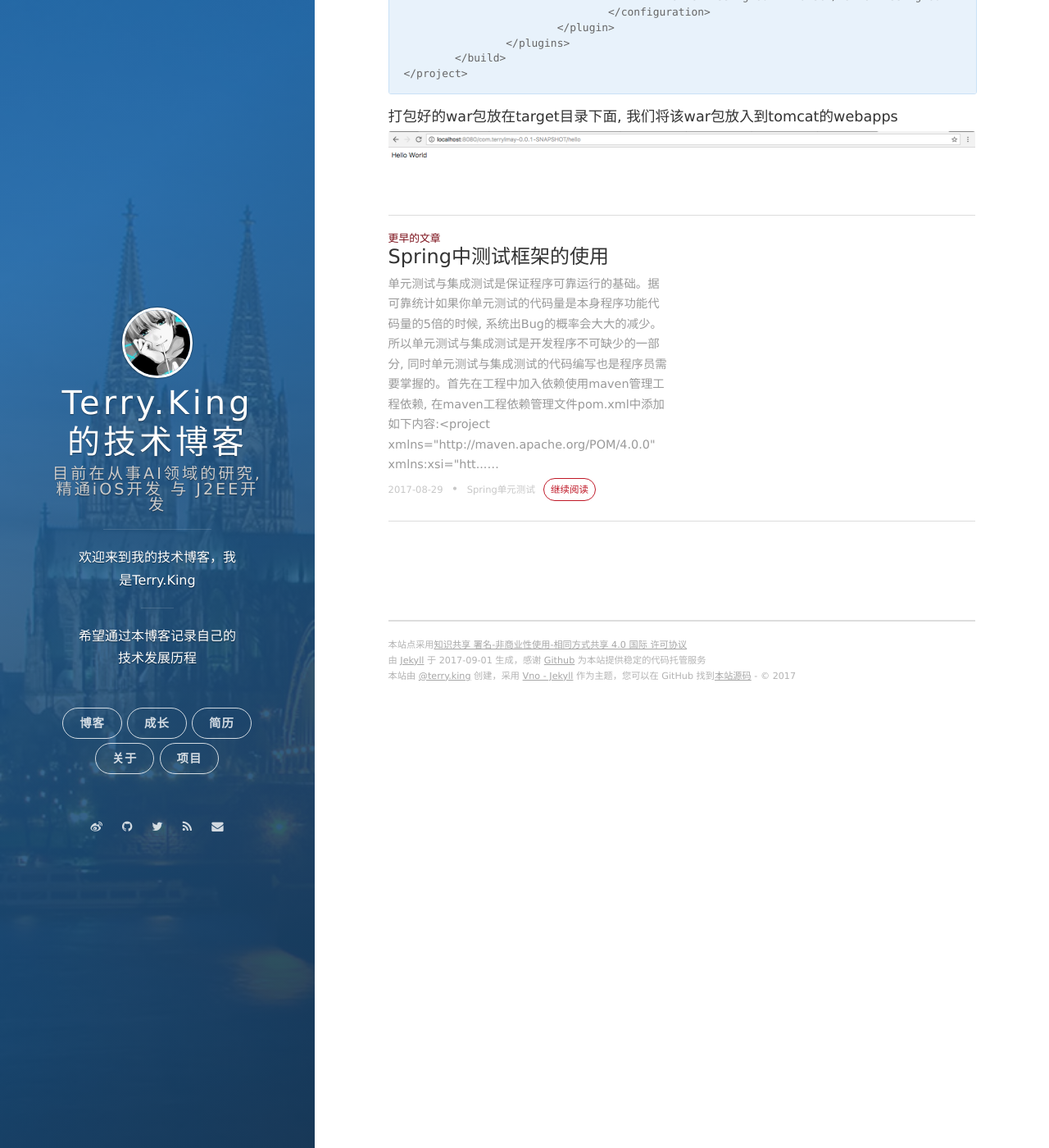
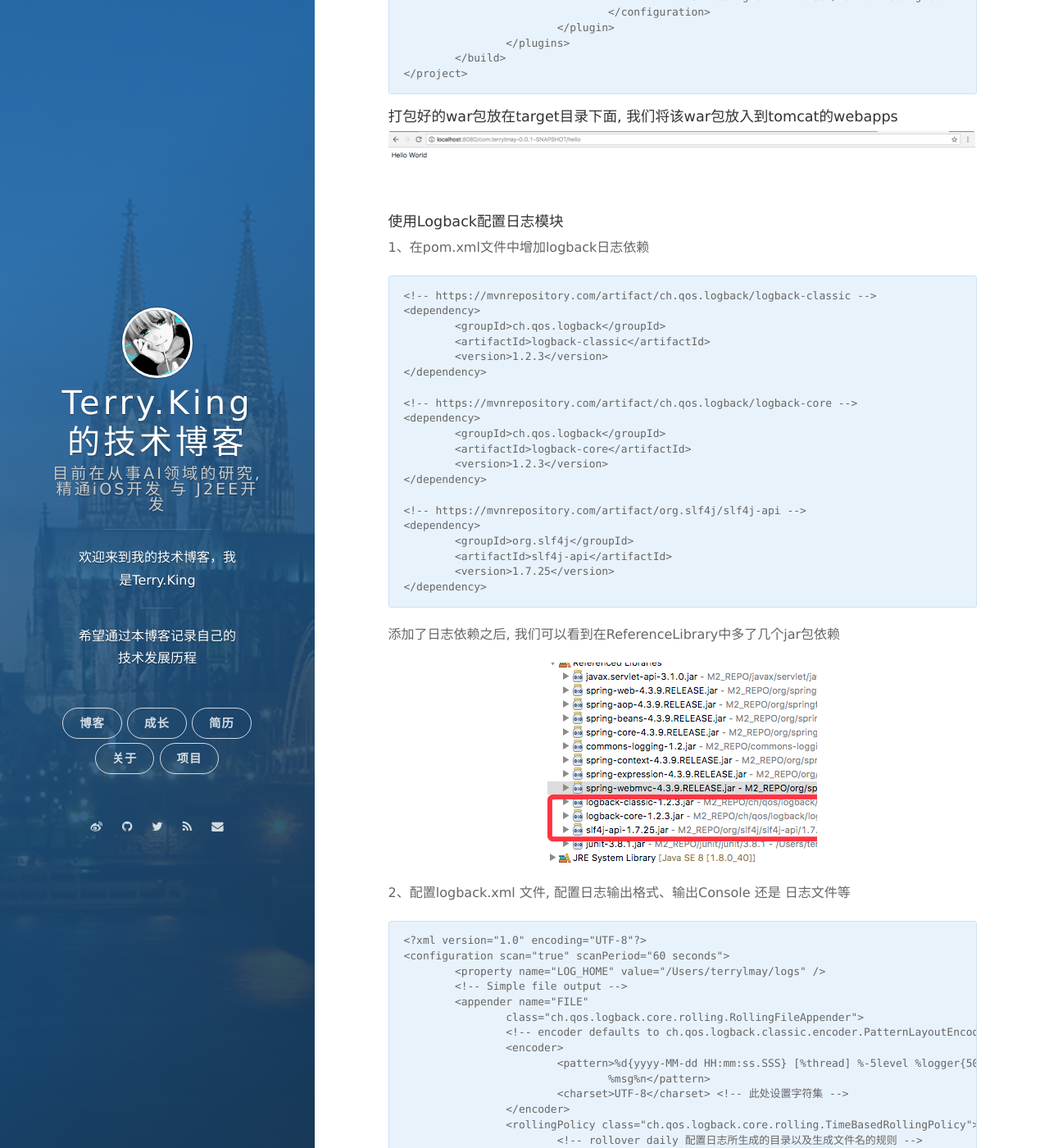
Before and after one commit to terryKing1992/terryKing1992.github.io, a Jekyll site: the page built from _posts/2017-08-31-spring-mvc-tutorial.md, in a window 1280 px wide and 1400 px high, scrolled down 3448 px. Shown: the whole window at 82% size. Built offline with Jekyll 4.4.1, drawn with Linux system fonts in a browser that asks for light colours; nearby versions of some CDN libraries; comment, search, counter and statistics services are not loaded; some of the changed text lies outside the part shown.

Commit message:
spring-mvc 增加日志模块

```diff
--- a/_posts/2017-08-31-spring-mvc-tutorial.md
+++ b/_posts/2017-08-31-spring-mvc-tutorial.md
@@ -5,7 +5,7 @@ date: 2017-08-29 22:00:00
 tags: [Spring, MVC]
 ---
 
-SpringMVC在服务开发框架中已经具有举足轻重的地位。下面我们来一起看一下如何使用最小的、最少的配置来完成spring mvc的框架的搭建
+SpringMVC在服务开发框架中已经具有举足轻重的地位。下面我们来一起看一下如何使用最小的、最少的配置来完成spring mvc的框架的搭建 加上 使用logback来配置日志的输出
 
 
 #### 添加pom文件依赖
@@ -187,3 +187,114 @@ SpringMVC在服务开发框架中已经具有举足轻重的地位。下面我
 #### 打包好的war包放在target目录下面, 我们将该war包放入到tomcat的webapps
 
 ![运行结果](/assets/images/2017-09-01-spring-mvc-tomcat-running-snapshot.png)
+
+
+#### 使用Logback配置日志模块
+
+1、在pom.xml文件中增加logback日志依赖
+
+	<!-- https://mvnrepository.com/artifact/ch.qos.logback/logback-classic -->
+	<dependency>
+		<groupId>ch.qos.logback</groupId>
+		<artifactId>logback-classic</artifactId>
+		<version>1.2.3</version>
+	</dependency>
+
+	<!-- https://mvnrepository.com/artifact/ch.qos.logback/logback-core -->
+	<dependency>
+		<groupId>ch.qos.logback</groupId>
+		<artifactId>logback-core</artifactId>
+		<version>1.2.3</version>
+	</dependency>
+
+	<!-- https://mvnrepository.com/artifact/org.slf4j/slf4j-api -->
+	<dependency>
+		<groupId>org.slf4j</groupId>
+		<artifactId>slf4j-api</artifactId>
+		<version>1.7.25</version>
+	</dependency>
+
+添加了日志依赖之后, 我们可以看到在ReferenceLibrary中多了几个jar包依赖
+
+![Logback Jar 包依赖](/assets/images/2017-09-01-spring-logback-dependencies.png)
+
+2、配置logback.xml 文件, 配置日志输出格式、输出Console 还是 日志文件等
+
+	<?xml version="1.0" encoding="UTF-8"?>
+	<configuration scan="true" scanPeriod="60 seconds">
+		<property name="LOG_HOME" value="/Users/terrylmay/logs" />
+		<!-- Simple file output -->
+		<appender name="FILE"
+			class="ch.qos.logback.core.rolling.RollingFileAppender">
+			<!-- encoder defaults to ch.qos.logback.classic.encoder.PatternLayoutEncoder -->
+			<encoder>
+				<pattern>%d{yyyy-MM-dd HH:mm:ss.SSS} [%thread] %-5level %logger{50} -
+					%msg%n</pattern>
+				<charset>UTF-8</charset> <!-- 此处设置字符集 -->
+			</encoder>
+			<rollingPolicy class="ch.qos.logback.core.rolling.TimeBasedRollingPolicy">
+				<!-- rollover daily 配置日志所生成的目录以及生成文件名的规则 -->
+				<fileNamePattern>${LOG_HOME}/log_%d{yyyyMMdd}.%i.log
+				</fileNamePattern>
+				<timeBasedFileNamingAndTriggeringPolicy
+					class="ch.qos.logback.core.rolling.SizeAndTimeBasedFNATP">
+					<!-- or whenever the file size reaches 64 MB -->
+					<maxFileSize>64 MB</maxFileSize>
+				</timeBasedFileNamingAndTriggeringPolicy>
+				<maxHistory>30</maxHistory>
+			</rollingPolicy>
+
+
+			<filter class="ch.qos.logback.classic.filter.ThresholdFilter">
+				<level>INFO</level>
+			</filter>
+			<!-- Safely log to the same file from multiple JVMs. Degrades performance! -->
+			<prudent>false</prudent>
+		</appender>
+
+
+		<!-- Console output -->
+		<appender name="STDOUT" class="ch.qos.logback.core.ConsoleAppender">
+			<!-- encoder defaults to ch.qos.logback.classic.encoder.PatternLayoutEncoder -->
+			<encoder>
+				<pattern>%d{yyyy-MM-dd HH:mm:ss.SSS} [%thread] %-5level %logger{50} -
+					%msg%n</pattern>
+				<charset>UTF-8</charset> <!-- 此处设置字符集 -->
+			</encoder>
+			<!-- Only log level WARN and above -->
+			<filter class="ch.qos.logback.classic.filter.ThresholdFilter">
+				<level>INFO</level>
+			</filter>
+		</appender>
+
+		<root level="INFO">
+			<appender-ref ref="FILE" />
+			<appender-ref ref="STDOUT" />
+		</root>
+	</configuration>
+
+
+3、在HelloController类中使用日志输出
+
+	package com.terrylmay;
+
+	import org.slf4j.Logger;
+	import org.slf4j.LoggerFactory;
+	import org.springframework.web.bind.annotation.RequestMapping;
+	import org.springframework.web.bind.annotation.RestController;
+
+	@RestController
+	public class HelloController {
+
+		private static final Logger LOG = LoggerFactory.getLogger(HelloController.class);
+
+		@RequestMapping("/hello")
+		public String sayHello() {
+			LOG.info("Hello 接口被调用了");
+			return "Hello World";
+		}
+	}
+
+4、打包运行查看日志是否有输出
+
+	![Logback模块作用之后的输出](/assets/images/2017-09-01-spring-logback-console.png)
```
Also changed, not shown: assets/images/2017-09-01-spring-logback-console.png (added), assets/images/2017-09-01-spring-logback-dependencies.png (added).
